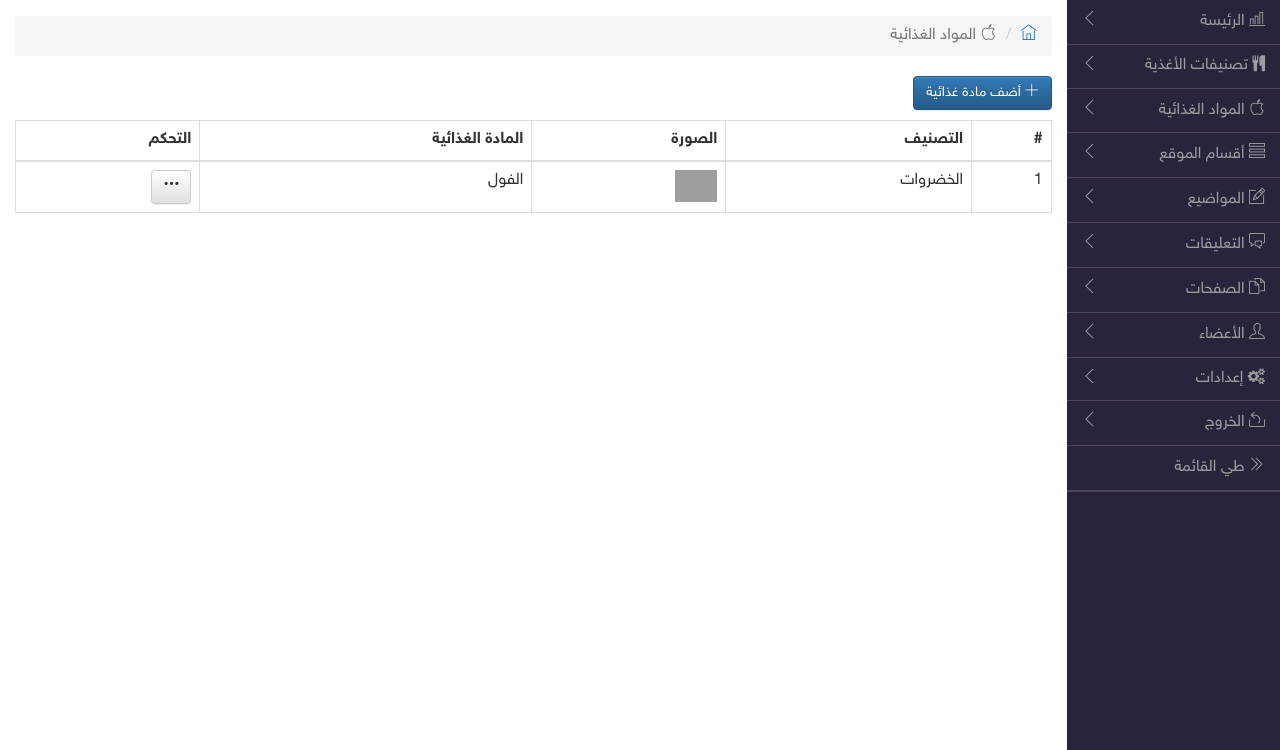
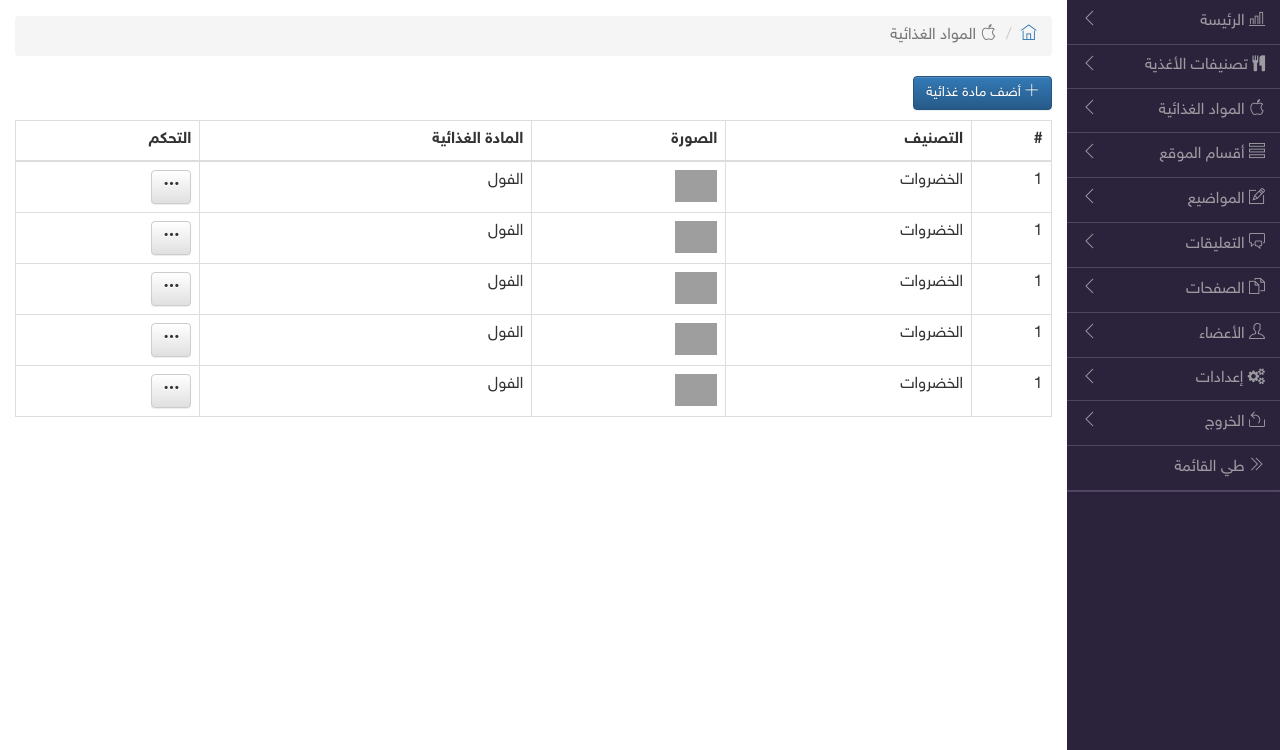
Before and after one commit to zuhairtaha/NutritionGuide-Project, a CodeIgniter app: page /pr1/control/food_stuffs in a window 1280 px wide. Shown: the part 77-827 px from the top of the page. Run offline with CodeIgniter, Linux system fonts and the light colour scheme; grey boxes are pictures that could not be loaded.

Commit message:
update: control/food_stuffs
update: control/food_stuffs

```diff
--- a/application/views/control/food_stuffs/view.php
+++ b/application/views/control/food_stuffs/view.php
@@ -32,9 +32,6 @@
             <td><img style="height: 2em" src="http://www.i2clipart.com/cliparts/0/2/0/8/12804502081cadb202ed63171e82e267674012.png" /></td>
             <td>الفول</td>
             <td>
-
-
-
                 <div class="dropdown">
                     <button class="btn btn-default dropdown-toggle" type="button" id="dropdownMenu1" data-toggle="dropdown" aria-haspopup="true" aria-expanded="true">
                         <span class="ti-more-alt"></span>
@@ -43,11 +40,84 @@
                         <li><a href="#"><i class="fa fa-eye"></i> عرض</a></li>
                         <li><a href="#"><i class="ti-pencil-alt"></i> تعديل</a></li>
                         <li><a href="#"><i class="ti-trash"></i> حذف</a></li>
-
                     </ul>
                 </div>
+            </td>
+        </tr>
 
+        <tr>
+            <td>1</td>
+            <td>الخضروات</td>
+            <td><img style="height: 2em" src="http://www.i2clipart.com/cliparts/0/2/0/8/12804502081cadb202ed63171e82e267674012.png" /></td>
+            <td>الفول</td>
+            <td>
+                <div class="dropdown">
+                    <button class="btn btn-default dropdown-toggle" type="button" id="dropdownMenu1" data-toggle="dropdown" aria-haspopup="true" aria-expanded="true">
+                        <span class="ti-more-alt"></span>
+                    </button>
+                    <ul class="dropdown-menu" aria-labelledby="dropdownMenu1">
+                        <li><a href="#"><i class="fa fa-eye"></i> عرض</a></li>
+                        <li><a href="#"><i class="ti-pencil-alt"></i> تعديل</a></li>
+                        <li><a href="#"><i class="ti-trash"></i> حذف</a></li>
+                    </ul>
+                </div>
+            </td>
+        </tr>
 
+        <tr>
+            <td>1</td>
+            <td>الخضروات</td>
+            <td><img style="height: 2em" src="http://www.i2clipart.com/cliparts/0/2/0/8/12804502081cadb202ed63171e82e267674012.png" /></td>
+            <td>الفول</td>
+            <td>
+                <div class="dropdown">
+                    <button class="btn btn-default dropdown-toggle" type="button" id="dropdownMenu1" data-toggle="dropdown" aria-haspopup="true" aria-expanded="true">
+                        <span class="ti-more-alt"></span>
+                    </button>
+                    <ul class="dropdown-menu" aria-labelledby="dropdownMenu1">
+                        <li><a href="#"><i class="fa fa-eye"></i> عرض</a></li>
+                        <li><a href="#"><i class="ti-pencil-alt"></i> تعديل</a></li>
+                        <li><a href="#"><i class="ti-trash"></i> حذف</a></li>
+                    </ul>
+                </div>
+            </td>
+        </tr>
+
+        <tr>
+            <td>1</td>
+            <td>الخضروات</td>
+            <td><img style="height: 2em" src="http://www.i2clipart.com/cliparts/0/2/0/8/12804502081cadb202ed63171e82e267674012.png" /></td>
+            <td>الفول</td>
+            <td>
+                <div class="dropdown">
+                    <button class="btn btn-default dropdown-toggle" type="button" id="dropdownMenu1" data-toggle="dropdown" aria-haspopup="true" aria-expanded="true">
+                        <span class="ti-more-alt"></span>
+                    </button>
+                    <ul class="dropdown-menu" aria-labelledby="dropdownMenu1">
+                        <li><a href="#"><i class="fa fa-eye"></i> عرض</a></li>
+                        <li><a href="#"><i class="ti-pencil-alt"></i> تعديل</a></li>
+                        <li><a href="#"><i class="ti-trash"></i> حذف</a></li>
+                    </ul>
+                </div>
+            </td>
+        </tr>
+
+        <tr>
+            <td>1</td>
+            <td>الخضروات</td>
+            <td><img style="height: 2em" src="http://www.i2clipart.com/cliparts/0/2/0/8/12804502081cadb202ed63171e82e267674012.png" /></td>
+            <td>الفول</td>
+            <td>
+                <div class="dropdown">
+                    <button class="btn btn-default dropdown-toggle" type="button" id="dropdownMenu1" data-toggle="dropdown" aria-haspopup="true" aria-expanded="true">
+                        <span class="ti-more-alt"></span>
+                    </button>
+                    <ul class="dropdown-menu" aria-labelledby="dropdownMenu1">
+                        <li><a href="#"><i class="fa fa-eye"></i> عرض</a></li>
+                        <li><a href="#"><i class="ti-pencil-alt"></i> تعديل</a></li>
+                        <li><a href="#"><i class="ti-trash"></i> حذف</a></li>
+                    </ul>
+                </div>
             </td>
         </tr>
     </tbody>
```
